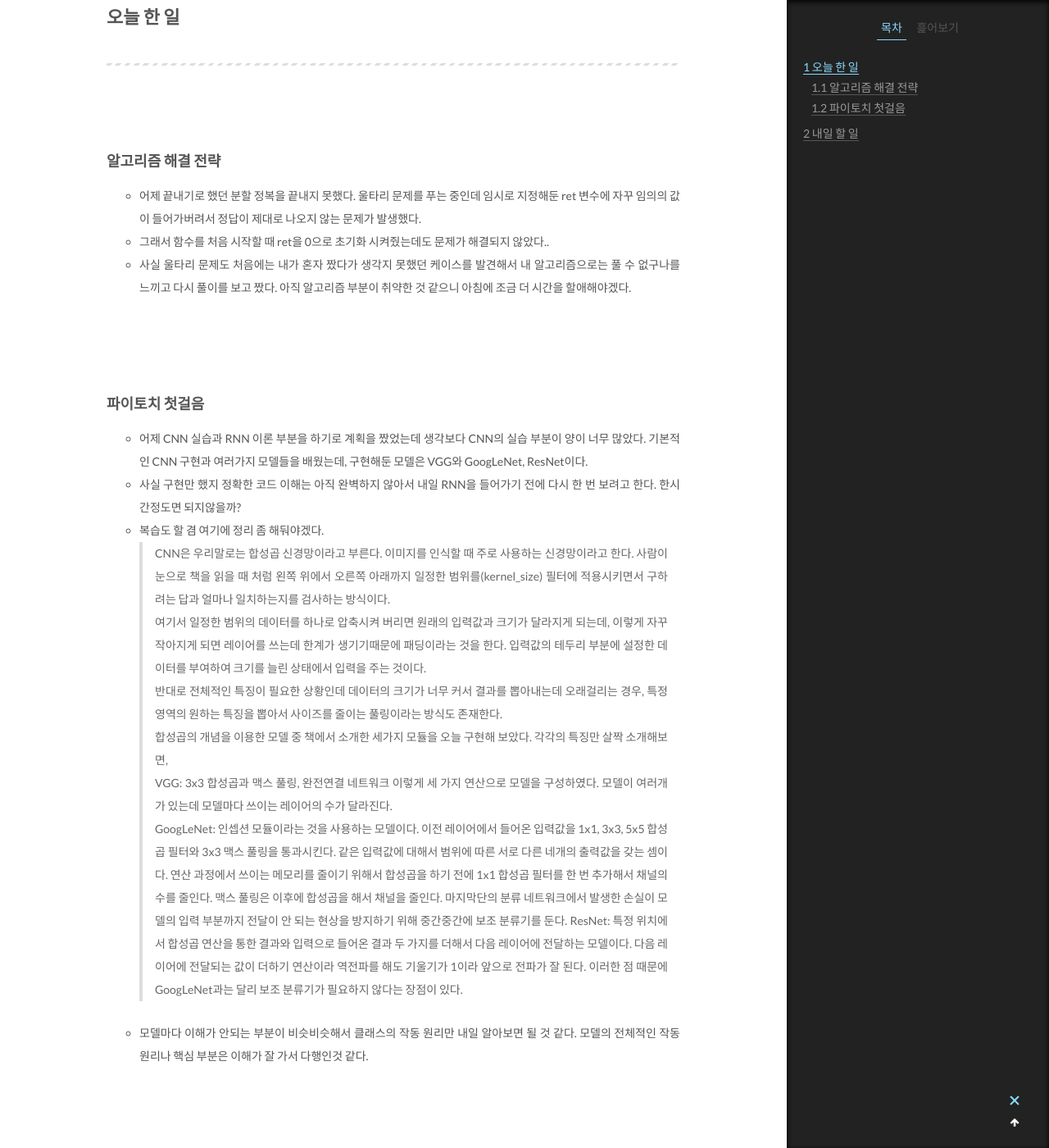
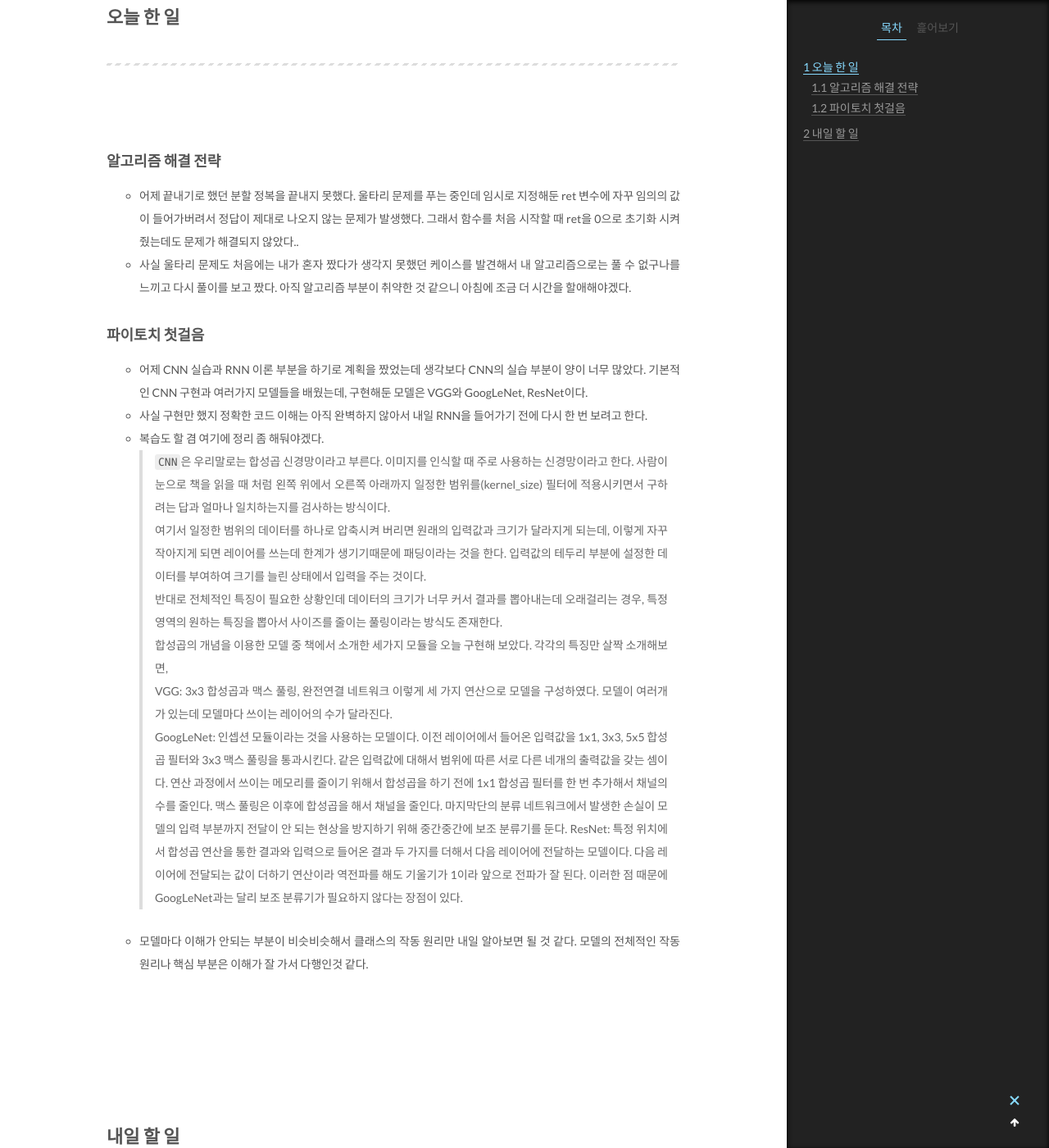
Before and after one commit to Tin1209/Tin1209.github.io, a Jekyll site: the page built from _posts/2021-02-25-TIL.md, in a window 1280 px wide and 1400 px high, scrolled down 463 px. Shown: the whole window at 82% size. Built offline with Jekyll 4.4.1, drawn with Linux system fonts in a browser that asks for light colours.

Commit message:
Edit posts

```diff
--- a/_posts/2021-02-25-TIL.md
+++ b/_posts/2021-02-25-TIL.md
@@ -11,18 +11,16 @@ tags:
 
 ### 알고리즘 해결 전략
 - 어제 끝내기로 했던 분할 정복을 끝내지 못했다. 울타리 문제를 푸는 중인데 임시로 지정해둔 ret 변수에 자꾸 임의의 값이 들어가버려서
-정답이 제대로 나오지 않는 문제가 발생했다.
-- 그래서 함수를 처음 시작할 때 ret을 0으로 초기화 시켜줬는데도 문제가 해결되지 않았다..
+정답이 제대로 나오지 않는 문제가 발생했다. 그래서 함수를 처음 시작할 때 ret을 0으로 초기화 시켜줬는데도 문제가 해결되지 않았다..
 - 사실 울타리 문제도 처음에는 내가 혼자 짰다가 생각지 못했던 케이스를 발견해서 내 알고리즘으로는 풀 수 없구나를 느끼고 다시 풀이를 보고 짰다.
 아직 알고리즘 부분이 취약한 것 같으니 아침에 조금 더 시간을 할애해야겠다.
-<br/><br/><br/>
 
 ### 파이토치 첫걸음
 - 어제 CNN 실습과 RNN 이론 부분을 하기로 계획을 짰었는데 생각보다 CNN의 실습 부분이 양이 너무 많았다. 기본적인 CNN 구현과 여러가지 모델들을 배웠는데,
 구현해둔 모델은 VGG와 GoogLeNet, ResNet이다.
-- 사실 구현만 했지 정확한 코드 이해는 아직 완벽하지 않아서 내일 RNN을 들어가기 전에 다시 한 번 보려고 한다. 한시간정도면 되지않을까?
+- 사실 구현만 했지 정확한 코드 이해는 아직 완벽하지 않아서 내일 RNN을 들어가기 전에 다시 한 번 보려고 한다.
 - 복습도 할 겸 여기에 정리 좀 해둬야겠다.
-> CNN은 우리말로는 합성곱 신경망이라고 부른다. 이미지를 인식할 때 주로 사용하는 신경망이라고 한다. 사람이 눈으로 책을 읽을 때 처럼 왼쪽 위에서 오른쪽 아래까지
+> `CNN`은 우리말로는 합성곱 신경망이라고 부른다. 이미지를 인식할 때 주로 사용하는 신경망이라고 한다. 사람이 눈으로 책을 읽을 때 처럼 왼쪽 위에서 오른쪽 아래까지
 일정한 범위를(kernel_size) 필터에 적용시키면서 구하려는 답과 얼마나 일치하는지를 검사하는 방식이다.
 여기서 일정한 범위의 데이터를 하나로 압축시켜 버리면 원래의 입력값과 크기가 달라지게 되는데, 이렇게 자꾸 작아지게 되면 레이어를 쓰는데 한계가 생기기때문에 패딩이라는 것을 한다. 입력값의 테두리 부분에 설정한 데이터를 부여하여 크기를 늘린 상태에서 입력을 주는 것이다.
 반대로 전체적인 특징이 필요한 상황인데 데이터의 크기가 너무 커서 결과를 뽑아내는데 오래걸리는 경우, 특정 영역의 원하는 특징을 뽑아서 사이즈를 줄이는 풀링이라는 방식도 존재한다.
```
Also changed, not shown: _posts/2021-02-24-TIL.md (+8 -6 lines), _posts/2021-02-27-TIL.md (+4 -5 lines), _posts/2021-03-03-TIL.md (+0 -1 lines), _posts/2021-03-05-TIL.md (+1 -1 lines).
